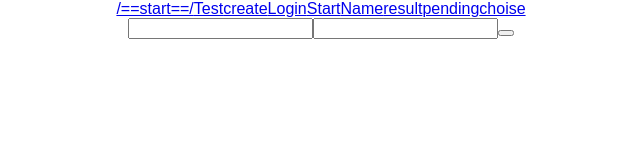
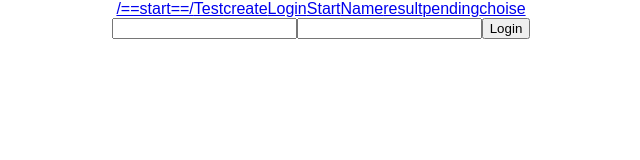
Before and after one commit to Kahoot-bootcamp4/kahootProject, a React (Create React App) app in the folder kahoot-project/: page /login in a window 1280 px wide. Shown: the top 160 px of the page, without its empty margins (319-959 px from the left). Built offline with nearby package versions, Linux system fonts and the light colour scheme.

Commit message:
add login func and write token at LS

```diff
--- a/kahoot-project/src/components/admin_login/Login.js
+++ b/kahoot-project/src/components/admin_login/Login.js
@@ -2,12 +2,41 @@ import React, {Component} from 'react'
 
 
 class AdminLogin extends Component {
+    state ={
+        login: '',
+        password: ''
+    };
+
+    onChange =(field, e) => {
+        this.setState({
+            [field]: e.target.value
+        })
+    };
+
+    loginFunc = () => {
+        fetch('http://localhost:9999/auth', {
+            method: 'POST',
+            body: JSON.stringify(this.state),
+            headers: {
+                'Accept': 'application/json',
+                'Content-Type': 'application/json',
+            }
+        })
+            .then((res) => res.json())
+            .then((token) => {
+                localStorage.setItem("token", token.token);
+            })
+            .catch((e) => {
+                console.log(e);
+            })
+    };
+
     render () {
         return (
         <div>
-            <input/>
-            <input/>
-            <button></button>
+            <input type='text' value={this.state.login} onChange={this.onChange.bind(this, 'login')} />
+            <input type='password' value={this.state.password} onChange={this.onChange.bind(this, 'password')} />
+            <button onClick={this.loginFunc}>Login</button>
         </div>
         )
 
```
Also changed, not shown: 1 other file (tests, documents, lock files or other folders).
